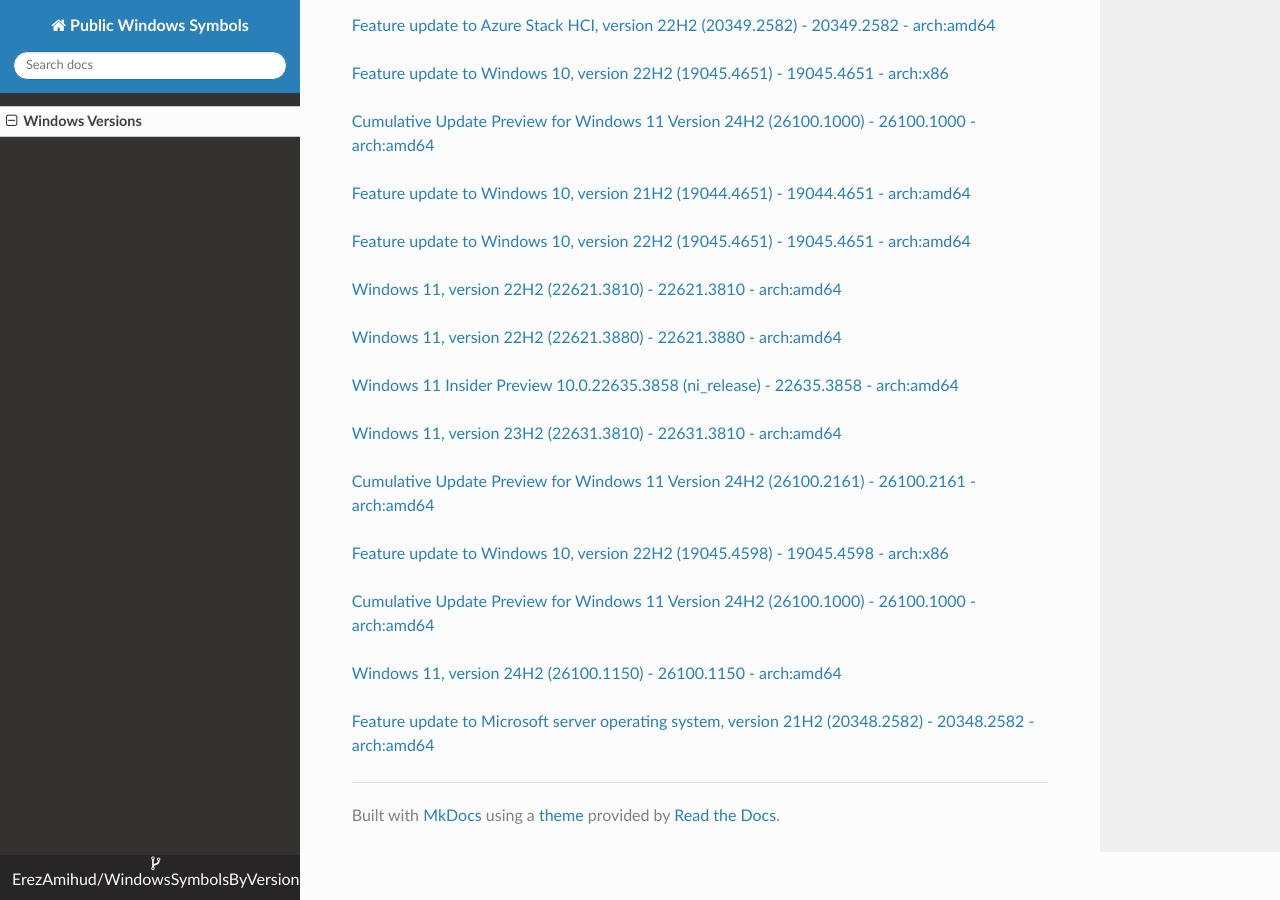
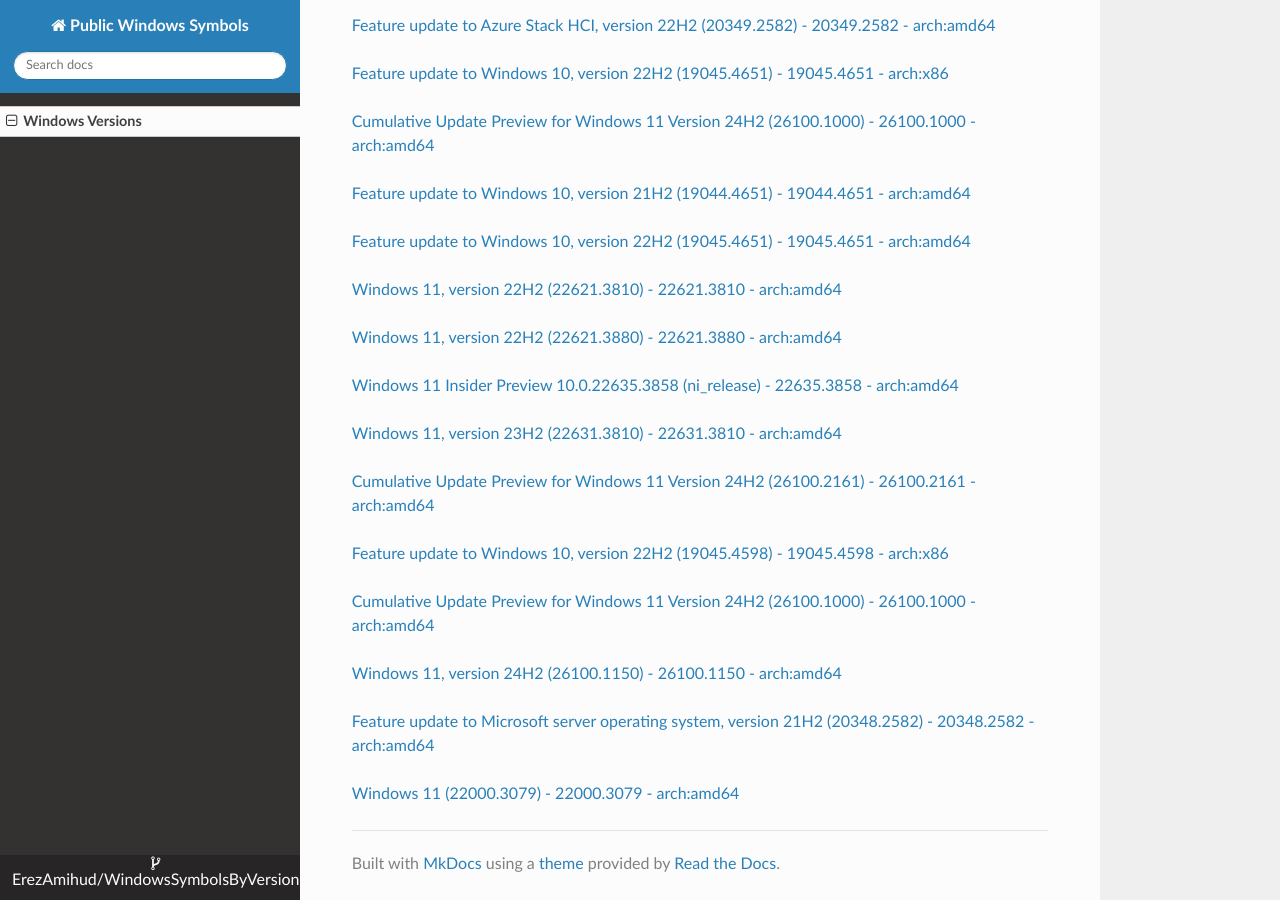
Before and after one commit to ErezAmihud/WindowsSymbolsByVersion, an MkDocs documentation site: the page built from docs/index.md, in a window 1280 px wide and 900 px high, scrolled down 10949 px. Built offline with MkDocs 1.6.1, drawn with Linux system fonts in a browser that asks for light colours; nearby versions of some CDN libraries.

Commit message:
Automated commit, add manifest for cb0a865a-803b-43f1-b983-600693beb150

```diff
--- a/docs/index.md
+++ b/docs/index.md
@@ -565,3 +565,6 @@
 
 
 [Feature update to Microsoft server operating system, version 21H2 (20348.2582) - 20348.2582 - arch:amd64](https://github.com/ErezAmihud/WindowsSymbolsByVersion/blob/main/manifests/5dfbca17-fcff-467b-9e63-3ca1576a3c61.manifest)
+
+
+[Windows 11 (22000.3079) - 22000.3079 - arch:amd64](https://github.com/ErezAmihud/WindowsSymbolsByVersion/blob/main/manifests/cb0a865a-803b-43f1-b983-600693beb150.manifest)
```
Also changed, not shown: process_builds.json (+1 -1 lines), 1 other file.
